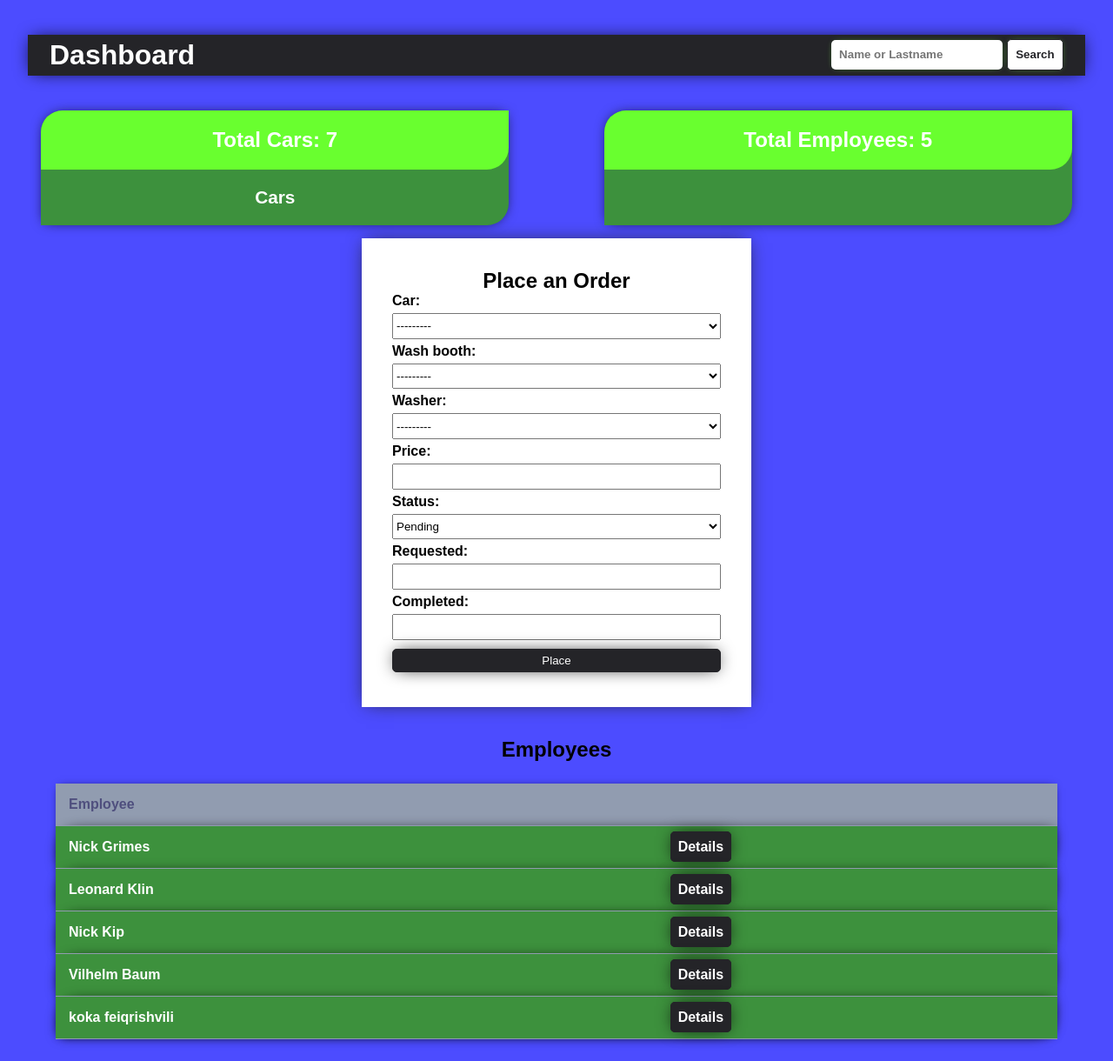
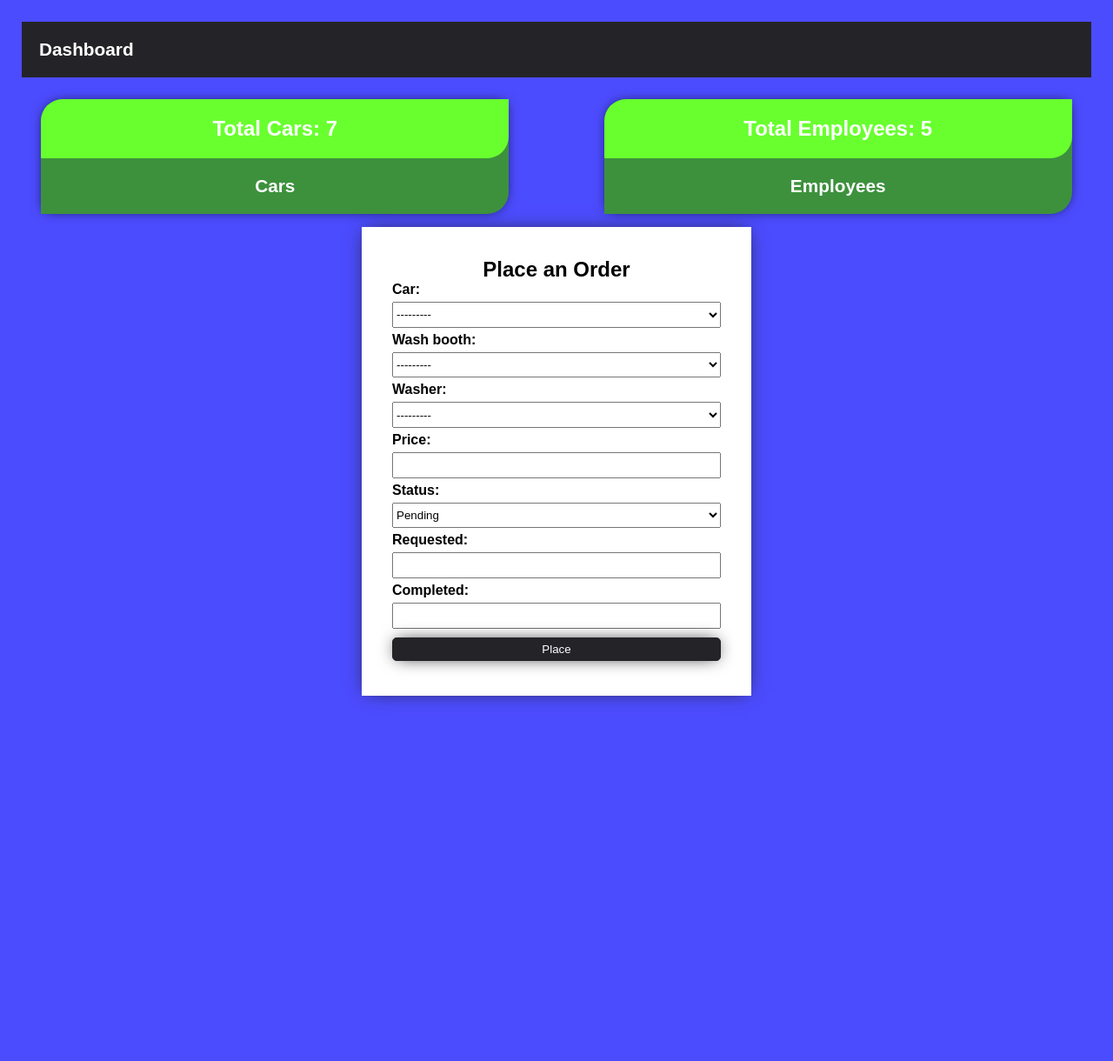
Before and after one commit to Christus5/Car-Wash, a Django app: page / in a window 1280 px wide. Shown: the whole page at 87% size. After the commit the page ends 811 px from the top, so only its background shows below. Run offline with Django 3.2, Linux system fonts and the light colour scheme; data comes from the database, SQL or seed files in the repository.

Commit message:
update emloyees view

```diff
--- a/static/washapp/base.css
+++ b/static/washapp/base.css
@@ -17,6 +17,14 @@ body {
     font-family: Arial, "Roboto", "Lucida Grande", Verdana, sans-serif;
     font-weight: 700;
     background: rgba(0, 0, 255, 0.7);
+}
+
+.nav-bar {
+    margin: 25px;
+    padding: 20px;
+    box-sizing: border-box;
+    display: flex;
+    background: var(--graphite);
 }
 
 .btn {
@@ -90,11 +98,20 @@ a:hover {
 
 .search-bar {
     display: flex;
+    margin: 0 auto;
+    width: 100%;
     justify-content: space-between;
+}
+
+.search-bar > form {
+    margin: 0 auto;
+    box-sizing: border-box;
+
 }
 
 .search-bar button {
     background-color: white;
+    border: 1px solid white;
     color: var(--graphite);
     padding: 0.7em;
     box-shadow: 0 0 10px -5px var(--lime);
--- a/washapp/templates/washapp/base.html
+++ b/washapp/templates/washapp/base.html
@@ -9,10 +9,13 @@
     <link rel="stylesheet" href="{% static 'washapp/base.css' %}"/>
 </head>
 <body>
+<nav class="nav-bar">
+    <a href="{% url 'index' %}">Dashboard</a>
+</nav>
 
-    {% block content %}
+{% block content %}
 
-    {% endblock %}
+{% endblock %}
 
 </body>
 </html>
--- a/washapp/templates/washapp/index.html
+++ b/washapp/templates/washapp/index.html
@@ -2,16 +2,7 @@
 
 {% block content %}
     <div>
-        <header class="page-header">
-            <h1>Dashboard</h1>
 
-            <div class="search-bar">
-                <form>
-                    <input type="text" name="name" placeholder="Name or Lastname"/>
-                    <button type="submit" class="btn">Search</button>
-                </form>
-            </div>
-        </header>
         <section class="page-content">
             <header>
                 <h2></h2>
@@ -30,7 +21,7 @@
                         <h2>Total Employees: {{ employee_count }}</h2>
                     </header>
                     <section>
-{#                        <a href="{% url 'employees' 0 %}">Employees</a>#}
+                        <a href="{% url 'employees' 0 %}">Employees</a>
                     </section>
                 </div>
             </section>
@@ -51,44 +42,6 @@
                 </section>
 
             </div>
-            <div>
-                <header>
-                    <h2>Employees</h2>
-                </header>
-                <table class="table" id="employees-table">
-                    <thead>
-                    <tr>
-                        <th>
-                            Employee
-                        </th>
-                        <th></th>
-                    </tr>
-
-                    </thead>
-                    <tbody>
-                    {% if not employees %}
-                        <td style="width: 100%;">
-                            <h3 style="text-align: center">No Data</h3>
-                        </td>
-                    {% endif %}
-
-                    {% for employee in employees %}
-
-                        <tr class="card">
-                            <td>
-                                {{ employee }}
-                            </td>
-                            <td>
-                                <a href="{% url 'detail' employee.pk %}" style="color: white;" class="btn">Details</a>
-                            </td>
-                        </tr>
-                    {% endfor %}
-                    </tbody>
-
-
-                </table>
-
-            </div>
 
 
         </section>
--- a/washapp/urls.py
+++ b/washapp/urls.py
@@ -1,12 +1,10 @@
 from django.urls import path
 
-from .views import index_view
-from .views import detail_view
-from .views import cars_view
-
+from .views import *
 
 urlpatterns = [
     path('', index_view, name='index'),
     path('employee/<int:employee_id>/', detail_view, name='detail'),
-    path('cars/<int:page>/', cars_view,name='cars')
+    path('cars/<int:page>/', cars_view, name='cars'),
+    path('employees/<int:page>/', employees_view, name='employees')
 ]
--- a/washapp/views.py
+++ b/washapp/views.py
@@ -2,7 +2,6 @@ from django.db.models import Q
 from django.shortcuts import render, get_object_or_404
 from django.http import HttpResponseRedirect
 from django.template.defaulttags import register
-
 
 from .models import CarWashBooth
 from .models import Car
@@ -27,19 +26,14 @@ def index_view(request, *args, **kwargs):
         if orderForm.is_valid():
             orderForm.save()
 
-    search = request.GET.get('name')
-    employee_q = Q()
-    if search:
-        employee_q &= Q(name__icontains=search) | Q(last_name__icontains=search)
-
     context = {
-        'employees': Employee.objects.filter(employee_q),
         'order_form': orderForm,
         'car_count': Car.objects.count(),
         'employee_count': Employee.objects.count()
     }
 
     return render(request, 'washapp/index.html', context)
+
 
 def cars_view(request, page):
     return render(request, 'washapp/cars.html', {
@@ -49,6 +43,18 @@ def cars_view(request, page):
     })
 
 
+def employees_view(request, page):
+    search = request.GET.get('name')
+    employee_q = Q()
+    if search:
+        employee_q &= Q(name__icontains=search) | Q(last_name__icontains=search)
+
+    return render(request, 'washapp/employess.html', {
+        'employees': Employee.objects.filter(employee_q)[page * 5:(page * 5) + 5],
+        'current_page': page
+    })
+
+
 def detail_view(request, employee_id):
     employee = get_object_or_404(Employee, pk=employee_id)
     return render(request, 'washapp/detail.html', {
```
Also changed, not shown: washapp/templates/washapp/detail.html (+0 -11 lines), washapp/templates/washapp/employees_list/gird_view.html (added, +14 -0 lines), washapp/templates/washapp/employees_list/table_view.html (added, +39 -0 lines), washapp/templates/washapp/employess.html (added, +21 -0 lines).
